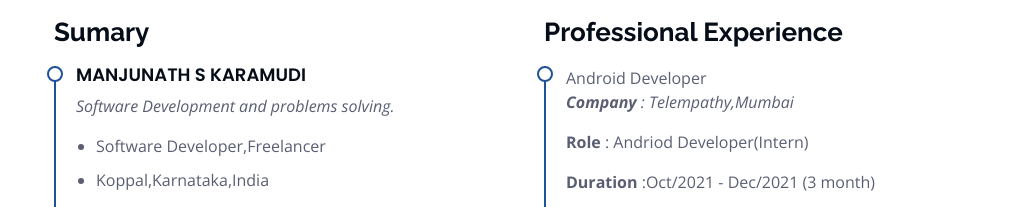
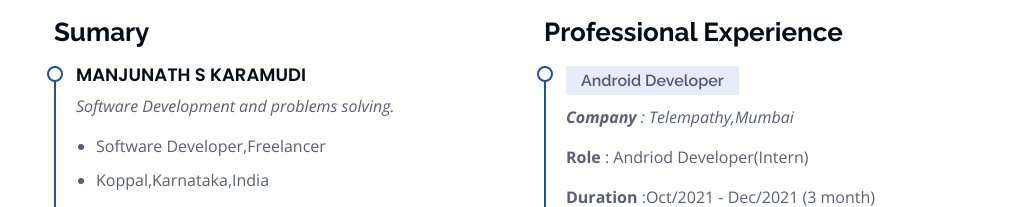
Before and after one commit to SK1793/SK1793.github.io, a plain HTML site: page portfolio/index.html in a window 1280 px wide. Shown: the part 2650-2857 px from the top of the page, without its empty margins (261-1280 px from the left). Drawn offline with nearby package versions, Linux system fonts and the light colour scheme.

Commit message:
Update index.html

```diff
--- a/portfolio/index.html
+++ b/portfolio/index.html
@@ -276,7 +276,7 @@
           <div class="col-lg-6" data-aos="fade-up" data-aos-delay="100">
             <h3 class="resume-title">Professional Experience</h3>
             <div class="resume-item">
-              <h>Android Developer</h>
+              <h5>Android Developer</h5>
               <p><em><b> Company </b>: Telempathy,Mumbai </em></p>
               <p><b>Role </b>: Andriod Developer(Intern)</p>
               <p><b> Duration </b>:Oct/2021 - Dec/2021 (3 month)</p>
```
